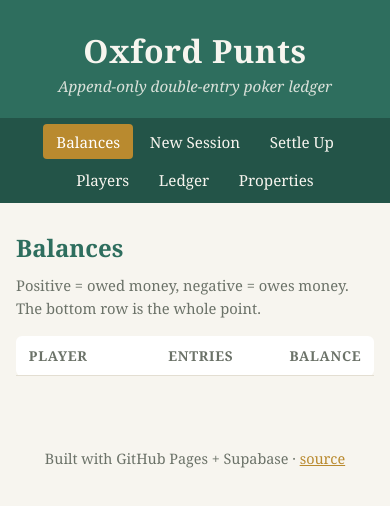
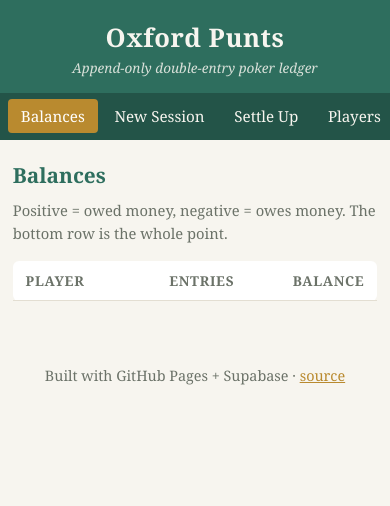
Before and after one commit to owen-geng/oxford-punts, a plain HTML site: page index.html in a window 390 px wide. Drawn offline with Linux system fonts and the light colour scheme; a script that the page names is missing.

Commit message:
Mobile formatting: scrollable tab bar, thumb-sized controls
Co-Authored-By: Claude Fable 5 <noreply@anthropic.com>

```diff
--- a/index.html
+++ b/index.html
@@ -3,6 +3,7 @@
 <head>
   <meta charset="UTF-8">
   <meta name="viewport" content="width=device-width, initial-scale=1.0">
+  <meta name="theme-color" content="#2e6e5e">
   <title>Oxford Punts — Poker Ledger</title>
   <link rel="stylesheet" href="styles.css">
 </head>
--- a/styles.css
+++ b/styles.css
@@ -31,15 +31,21 @@ header h1 { font-size: 2rem; letter-spacing: 0.02em; }
 
 .tabs {
   display: flex;
-  flex-wrap: wrap;
-  justify-content: center;
+  flex-wrap: nowrap;
   gap: 0.25rem;
   background: var(--river-dark);
   padding: 0.4rem 0.5rem;
   position: sticky;
   top: 0;
   z-index: 10;
+  overflow-x: auto;
+  -webkit-overflow-scrolling: touch;
+  scrollbar-width: none;
 }
+.tabs::-webkit-scrollbar { display: none; }
+/* centers when there's room, scrolls from the true start when there isn't */
+.tab-btn:first-child { margin-left: auto; }
+.tab-btn:last-child { margin-right: auto; }
 .tab-btn {
   font-family: inherit;
   font-size: 0.95rem;
@@ -49,6 +55,8 @@ header h1 { font-size: 2rem; letter-spacing: 0.02em; }
   border-radius: 4px;
   padding: 0.45rem 0.8rem;
   cursor: pointer;
+  white-space: nowrap;
+  flex-shrink: 0;
 }
 .tab-btn:hover { background: rgba(255, 255, 255, 0.12); }
 .tab-btn.active { background: var(--accent); color: #fff; }
@@ -240,7 +248,27 @@ footer {
 }
 footer a { color: var(--accent); }
 
-@media (max-width: 480px) {
+@media (max-width: 560px) {
+  header { padding: 1.1rem 1rem 0.9rem; }
+  header h1 { font-size: 1.6rem; }
+  .tagline { font-size: 0.85rem; }
+  h2 { font-size: 1.3rem; }
+  main { padding: 1.2rem 0.8rem 2.5rem; }
+
   .session-row { flex-wrap: wrap; }
   .session-row select { flex-basis: 100%; }
+  .session-row input { min-width: 0; }
+
+  /* full-width, thumb-sized action buttons */
+  #save-session, #save-settle, #add-row {
+    display: block;
+    width: 100%;
+    padding: 0.7rem 1.1rem;
+  }
+  .sum-badge { display: block; text-align: center; margin-right: 0; }
+
+  #add-player-form input { flex: 1; width: auto; min-width: 0; }
+
+  .tx .reverse-btn { padding: 0.45rem 0.9rem; }
+  .break-buttons button { flex: 1 1 100%; padding: 0.6rem 1rem; }
 }
```
